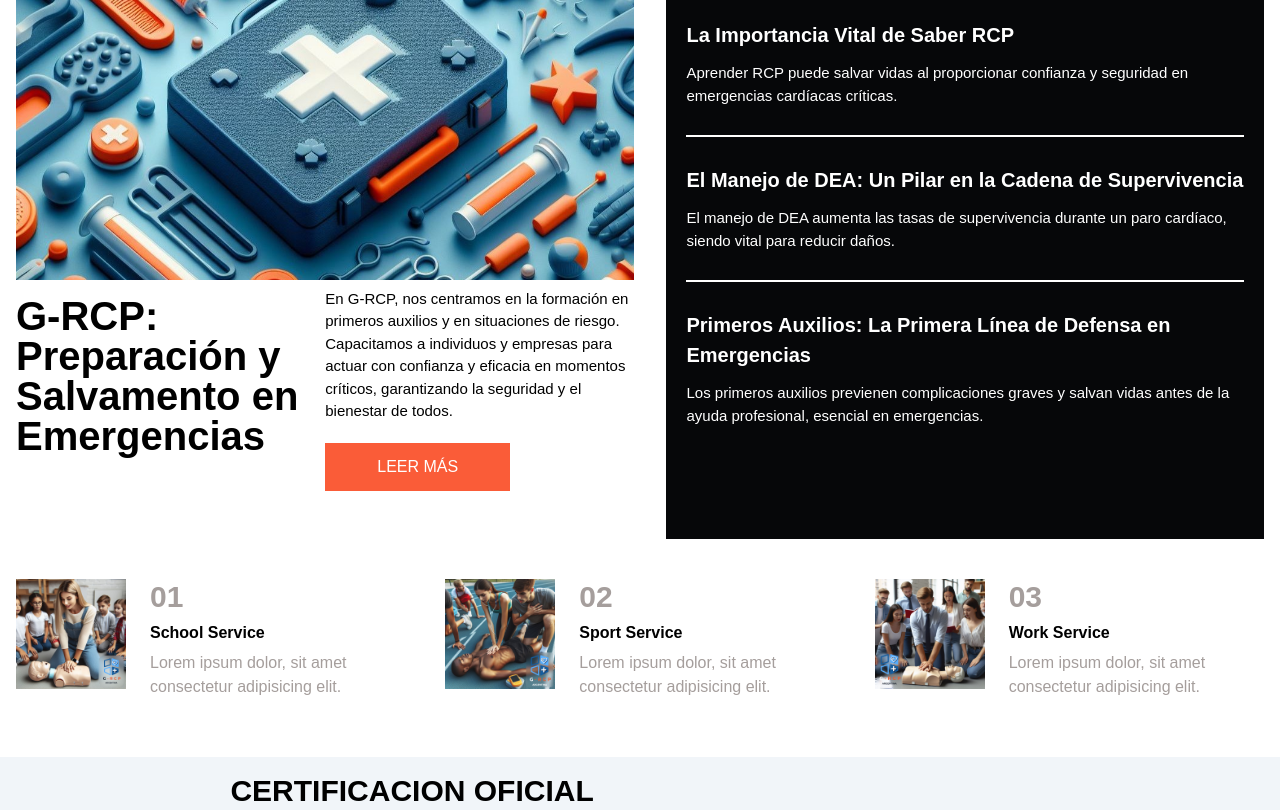
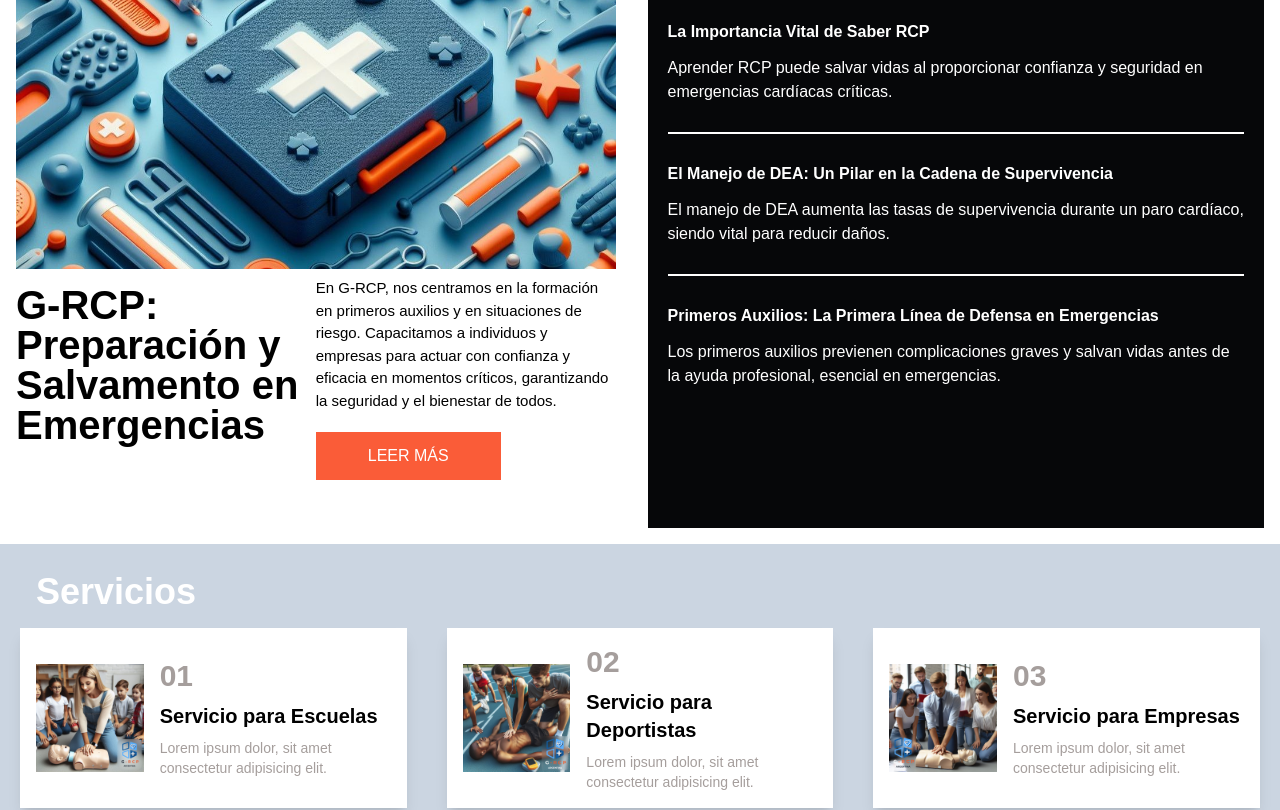
Before and after one commit to julianperuzzi/G-RCP-ARGENTINA, a React (Vite) app: page / in a window 1280 px wide. Shown: the part 220-1030 px from the top of the page. Built offline with nearby package versions, Linux system fonts and the light colour scheme.

Commit message:
actualizacion de servicios y eliminacion de componentes duplicados

```diff
--- a/src/components/Article.jsx
+++ /dev/null
@@ -1,21 +0,0 @@
-import React from 'react'
-import { ArticleContainer } from './ArticleContainer'
-
-export const Article = ({img,number,tittle,descr}) => {
-  return (
-    <article className='flex h-[162px]'>
-        <div className='w-[110px] flex-none'>
-        <img src={img} alt="" />
-        </div>
-
-        <div className='pl-6'>
-            <p className='text-GrisClaro text-3xl mb-[6px] font-bold'>{number}</p>
-
-            <h2 className='font-bold mb-[6px] hover:text-SoftOrange cursor-pointer'>{tittle}</h2>
-
-            <p className='text-GrisClaro text-[16px]'>{descr}</p>
-        </div>
-    </article>
-
-  )
-}
--- a/src/components/ArticleContainer.jsx
+++ /dev/null
@@ -1,31 +0,0 @@
-import React from 'react'
-import { Article } from './Article'
-import img1 from '../assets/Fomentando Héroes en las Aulas (1).png'
-import img2 from '../assets/G - R C P DEPORTISTAS.png'
-import img3 from '../assets/G - R C P EMPRESAS.png'
-
-export const ArticleContainer = () => {
-  return (
-    <section className="mt-6 lg:flex lg:gap-10 p-4">
-
-        <Article
-        img={img1}
-        number='01'
-        tittle='School Service'
-        descr='Lorem ipsum dolor, sit amet consectetur adipisicing elit.'
-        />
-        <Article
-        img={img2}
-        number='02'
-        tittle='Sport Service'
-        descr='Lorem ipsum dolor, sit amet consectetur adipisicing elit.'/>
-
-        <Article
-        img={img3}
-        number='03'
-        tittle='Work Service'
-        descr='Lorem ipsum dolor, sit amet consectetur adipisicing elit.'/>
-
-        </section>
-  )
-}
--- /dev/null
+++ b/src/components/Blog.jsx
@@ -0,0 +1,28 @@
+import React from 'react';
+import { Link } from 'react-router-dom';
+
+export const Blog = () => {
+  return (
+    <aside className="bg-DarkBlue text-white p-5">
+      <h1 className="text-SoftOrange text-4xl font-bold cursor-default">BLOG</h1>
+      <article className="border-b-2 border-white py-7 last:border-none">
+        <Link to="/News">
+          <h2 className="cursor-pointer hover:text-SoftOrange text-20px mb-3 font-bold lg:text-16px xl:text-20px">La Importancia Vital de Saber RCP</h2>
+        </Link>
+        <p className="text-15px">Aprender RCP puede salvar vidas al proporcionar confianza y seguridad en emergencias cardíacas críticas.</p>
+      </article>
+      <article className="border-b-2 border-white py-7 last:border-none">
+        <Link to="/News">
+          <h2 className="cursor-pointer hover:text-SoftOrange text-20px mb-3 font-bold lg:text-16px xl:text-20px">El Manejo de DEA: Un Pilar en la Cadena de Supervivencia</h2>
+        </Link>
+        <p className="text-15px">El manejo de DEA aumenta las tasas de supervivencia durante un paro cardíaco, siendo vital para reducir daños.</p>
+      </article>
+      <article className="border-b-2 border-white py-7 last:border-none">
+        <Link to="/News">
+          <h2 className="cursor-pointer hover:text-SoftOrange text-20px mb-3 font-bold lg:text-16px xl:text-20px">Primeros Auxilios: La Primera Línea de Defensa en Emergencias</h2>
+        </Link>
+        <p className="text-15px">Los primeros auxilios previenen complicaciones graves y salvan vidas antes de la ayuda profesional, esencial en emergencias.</p>
+      </article>
+    </aside>
+  );
+};
--- a/src/components/Certificacion.jsx
+++ b/src/components/Certificacion.jsx
@@ -7,7 +7,8 @@ export const Certificacion = () => {
       <div className="sm:flex justify-center items-center mb-4">
         <div className="pr-4 p-4">
           <h2 className="text-3xl font-bold mb-2">CERTIFICACION OFICIAL</h2>
-          <p className="text-gray-700">Lorem ipsum dolor sit amet, consectetur adipisicing elit. Sunt beatae placeat deserunt eaque velit doloribus maiores </p>
+          <h3 className="text-xl font-bold mb-2">Entrega de Certificación Oficial Avalada por Organismos Especializados</h3>
+          <p className="text-gray-700 mb-2">Garantizamos estándares de excelencia en formación para primeros auxilios, rescate y técnicas médicas. Al obtener nuestra certificación, los participantes demuestran competencia validada por expertos en el campo, reflejando nuestro compromiso con la seguridad y el bienestar. Seguimos comprometidos en brindar capacitación de calidad para enfrentar cualquier emergencia con profesionalismo y compasión.</p>
           <a href="/enlace-a-mas-informacion" className="mt-2 inline-block bg-orange-400 hover:bg-black text-white font-bold py-2 px-4">Conocer más</a>
         </div>
         <div className="md:w-1/3  text-center">
--- a/src/components/MainArticle.jsx
+++ b/src/components/MainArticle.jsx
@@ -10,7 +10,7 @@ export const MainArticle = () => {
 
       <picture>
         <source  srcSet={imageDesktop} />
-       <img src={imageMobile} alt="imagen" />
+       <img src={imageMobile} alt="imagen"/>
       </picture>
 
     <div className=' sm:flex'>
--- a/src/components/NewArticle.jsx
+++ /dev/null
@@ -1,16 +0,0 @@
-import React from 'react'
-import { Link } from 'react-router-dom'
-
-export const NewArticle = ({title,text}) => {
-  return (
-    <article className=" border-b-2 border-white py-7 last:border-none ">
-        <Link to="/News">
-
-        <h2 className="cursor-pointer hover:text-SoftOrange text-[20px] mb-3 font-bold lg:text-[16px] xl:text-[20px]">{title}</h2>
-
-        </Link>
-        <p className="text-[15px]">{text} </p>
-
-    </article>
-  )
-}
--- a/src/components/NewContainer.jsx
+++ /dev/null
@@ -1,33 +0,0 @@
-import { Link } from 'react-router-dom';
-import { NewArticle } from './NewArticle';
-import React from 'react';
-
-export const NewContainer = () => {
-  return (
-    <aside className="bg-DarkBlue text-white p-5">
-
-      <h1 className="text-SoftOrange text-4xl font-bold cursor-default">BLOG</h1>
-
-
-        <NewArticle
-          title='La Importancia Vital de Saber RCP'
-          text='Aprender RCP puede salvar vidas al proporcionar confianza y seguridad en emergencias cardíacas críticas.'
-        />
-
-
-
-        <NewArticle
-          title='El Manejo de DEA: Un Pilar en la Cadena de Supervivencia'
-          text='El manejo de DEA aumenta las tasas de supervivencia durante un paro cardíaco, siendo vital para reducir daños.'
-        />
-
-
-
-        <NewArticle
-          title='Primeros Auxilios: La Primera Línea de Defensa en Emergencias'
-          text='Los primeros auxilios previenen complicaciones graves y salvan vidas antes de la ayuda profesional, esencial en emergencias.'
-        />
-
-    </aside>
-  );
-};
--- /dev/null
+++ b/src/components/Servicios.jsx
@@ -0,0 +1,48 @@
+import React from 'react';
+import img1 from '../assets/Fomentando Héroes en las Aulas (1).png';
+import img2 from '../assets/G - R C P DEPORTISTAS.png';
+import img3 from '../assets/G - R C P EMPRESAS.png';
+
+export const Servicios = () => {
+  return (
+    <section className=" bg-slate-300 my-4 p-3">
+      <h1 className=" text-white text-4xl pt-4 pl-3c font-bold pl-6">Servicios</h1>
+      <div className="lg:flex lg:gap-10 p-2">
+
+
+        <article className="bg-white shadow-lg flex items-center p-4 my-2 hover:scale-105 hover:bg-gray-900 hover:text-white transition-transform duration-200 ease-in-out">
+          <div className="w-40 overflow-hidden ">
+            <img src={img1} alt="" className="w-full h-full" />
+          </div>
+          <div className="ml-4">
+            <p className="text-GrisClaro text-3xl font-bold mb-2">01</p>
+            <h2 className="font-bold text-xl mb-2 hover:text-SoftOrange cursor-pointer">Servicio para Escuelas</h2>
+            <p className="text-GrisClaro text-sm">Lorem ipsum dolor, sit amet consectetur adipisicing elit.</p>
+          </div>
+        </article>
+
+        <article className="bg-white shadow-lg flex items-center p-4 my-2 hover:scale-105 hover:bg-gray-900 hover:text-white transition-transform duration-300 ease-in-out">
+          <div className="w-40 overflow-hidden ">
+            <img src={img2} alt="" className="w-full h-full" />
+          </div>
+          <div className="ml-4">
+            <p className="text-GrisClaro text-3xl font-bold mb-2">02</p>
+            <h2 className="font-bold text-xl mb-2 hover:text-SoftOrange cursor-pointer">Servicio para Deportistas</h2>
+            <p className="text-GrisClaro text-sm">Lorem ipsum dolor, sit amet consectetur adipisicing elit.</p>
+          </div>
+        </article>
+
+        <article className="bg-white shadow-lg flex items-center p-4 my-2 hover:scale-105  hover:bg-gray-900 hover:text-white transition-transform duration-300 ease-in-out">
+          <div className="w-40 overflow-hidden ">
+            <img src={img3} alt="" className="w-full h-full" />
+          </div>
+          <div className="ml-4">
+            <p className="text-GrisClaro text-3xl font-bold mb-2">03</p>
+            <h2 className="font-bold text-xl mb-2 hover:text-SoftOrange cursor-pointer">Servicio para Empresas</h2>
+            <p className="text-GrisClaro text-sm">Lorem ipsum dolor, sit amet consectetur adipisicing elit.</p>
+          </div>
+        </article>
+      </div>
+    </section>
+  );
+};
--- a/src/pages/About.jsx
+++ b/src/pages/About.jsx
@@ -1,7 +1,7 @@
 
 import { MainArticle } from "../components/MainArticle"
-import { NewContainer } from "../components/NewContainer"
-import { ArticleContainer } from "../components/ArticleContainer"
+import { Blog } from "../components/Blog"
+import { Servicios } from "../components/Servicios"
 import { Equipo } from "./Equipo"
 import { Certificacion } from "../components/Certificacion"
 import { Teoria } from "../components/Teoria"
@@ -12,12 +12,18 @@ import React from 'react'
 export const About = () => {
   return (
     <>
-      <div className="lg:flex lg:gap-8 px-4 pt-1">
+
+
+
+      <div className="xl:flex xl:gap-8 px-4 pt-1">
       <MainArticle/>
-      <NewContainer/>
+      <Blog/>
       </div>
+
+
+      <Servicios/>
       {/* <ListonInfinito/> */}
-      <ArticleContainer/>
+
       <Certificacion/>
       <Teoria/>
     </>
```
Also changed, not shown: src/components/Navbar.jsx (deleted, +0 -43 lines).
